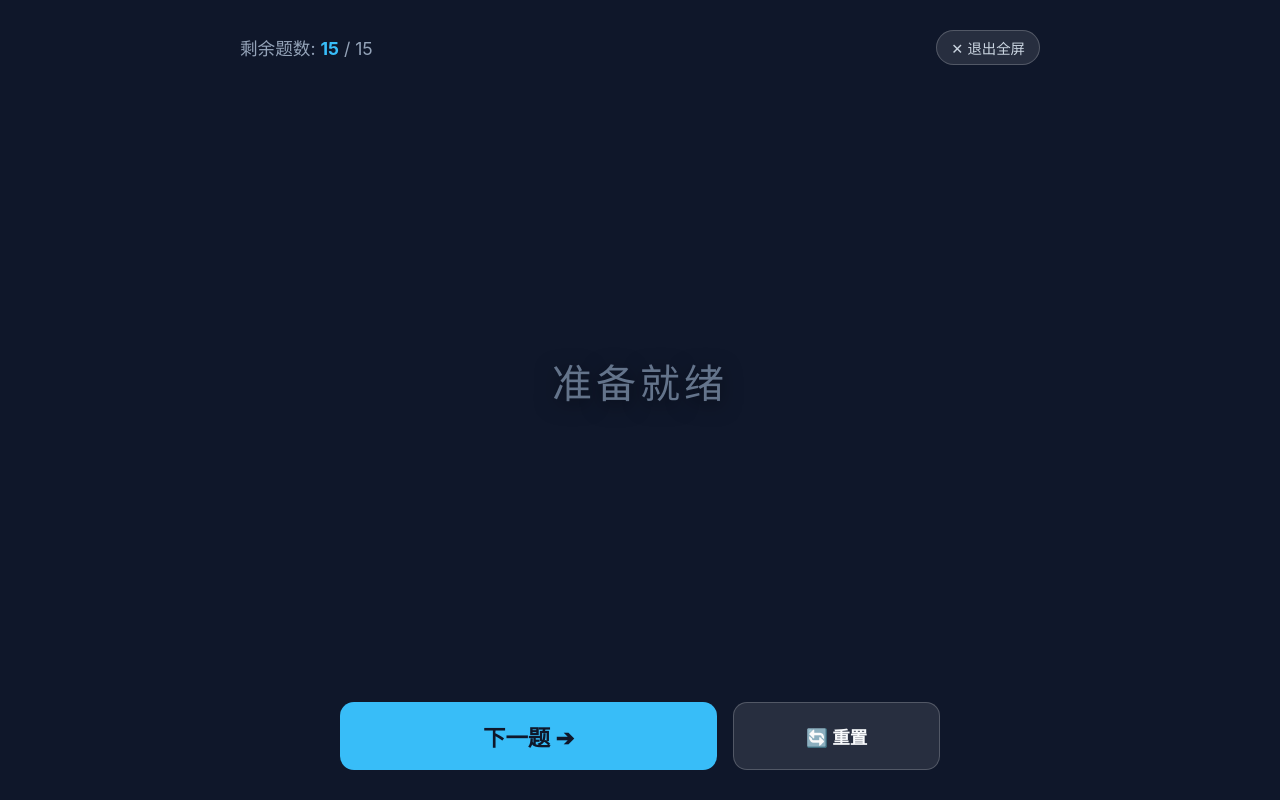
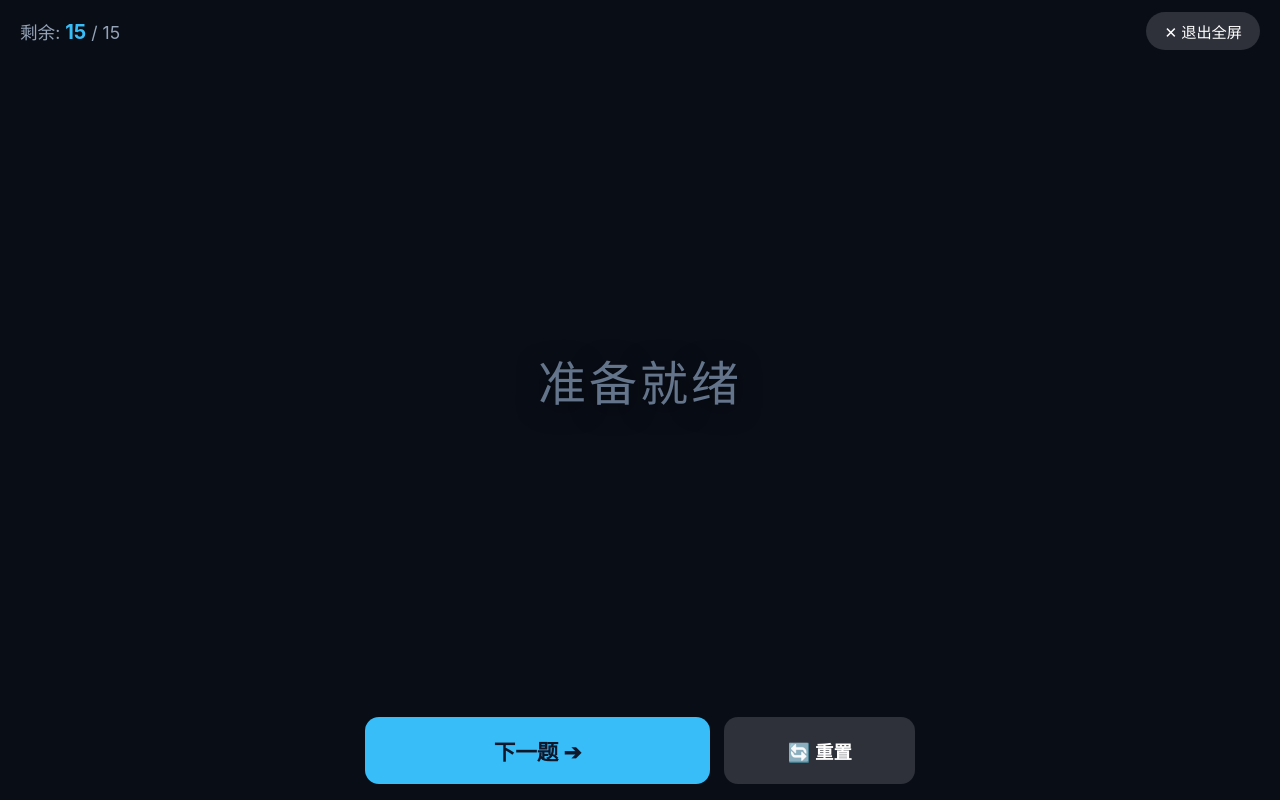
Before and after one commit to hy-1011/play-guess, a plain HTML site: page index.html in a window 1280 px wide. Both pictures are taken after a click on the button "⛶ 进入全屏模式". Drawn offline with Linux system fonts and the light colour scheme.

Commit message:
Update index.html

```diff
--- a/index.html
+++ b/index.html
@@ -2,235 +2,203 @@
 <html lang="zh-CN">
 <head>
     <meta charset="UTF-8">
-    <meta name="viewport" content="width=device-width, initial-scale=1.0">
-    <title>你画我猜 - 随机出题器</title>
+    <meta name="viewport" content="width=device-width, initial-scale=1.0, maximum-scale=1.0, user-scalable=no">
+    <title>你画我猜出题器</title>
     <style>
         :root {
-            --primary-color: #4f46e5;
+            --primary: #4f46e5;
             --primary-hover: #4338ca;
-            --danger-color: #ef4444;
-            --danger-hover: #dc2626;
-            --bg-color: #f3f4f6;
-            --card-bg: #ffffff;
-            --text-main: #1f2937;
-            --text-sub: #6b7280;
-            --border-color: #e5e7eb;
-            --accent-green: #10b981;
+            --bg: #f8fafc;
+            --card: #ffffff;
+            --text: #1e293b;
+            --text-sub: #64748b;
+            --border: #e2e8f0;
         }
 
         * {
             box-sizing: border-box;
             margin: 0;
             padding: 0;
-            font-family: -apple-system, BlinkMacSystemFont, "Segoe UI", Roboto, "Helvetica Neue", Arial, "PingFang SC", "Microsoft YaHei", sans-serif;
+            font-family: -apple-system, BlinkMacSystemFont, "Segoe UI", Roboto, "Helvetica Neue", Arial, sans-serif;
             -webkit-tap-highlight-color: transparent;
         }
 
         body {
-            background-color: var(--bg-color);
-            color: var(--text-main);
+            background-color: var(--bg);
+            color: var(--text);
             min-height: 100vh;
             display: flex;
             justify-content: center;
             align-items: center;
-            padding: 20px;
+            padding: 16px;
         }
 
         .container {
             width: 100%;
-            max-width: 600px;
+            max-width: 500px;
             display: flex;
             flex-direction: column;
-            gap: 20px;
+            gap: 16px;
         }
 
         .card {
-            background: var(--card-bg);
+            background: var(--card);
             border-radius: 16px;
-            padding: 24px;
-            box-shadow: 0 4px 6px -1px rgba(0, 0, 0, 0.1), 0 2px 4px -1px rgba(0, 0, 0, 0.06);
-        }
-
-        /* 出题展示区域 */
-        .display-card {
-            text-align: center;
-            padding: 32px 24px;
+            padding: 20px;
+            box-shadow: 0 4px 6px -1px rgba(0,0,0,0.05), 0 2px 4px -1px rgba(0,0,0,0.03);
+            border: 1px solid var(--border);
         }
 
         .stats {
             display: flex;
             justify-content: space-around;
-            margin-bottom: 20px;
+            margin-bottom: 16px;
             font-size: 0.95rem;
             color: var(--text-sub);
         }
 
-        .stats span b {
-            color: var(--primary-color);
-            font-size: 1.15rem;
+        .stats b {
+            color: var(--primary);
+            font-size: 1.1rem;
         }
 
         .word-box {
-            min-height: 140px;
+            min-height: 130px;
             display: flex;
             justify-content: center;
             align-items: center;
-            background: #f9fafb;
-            border: 2px dashed var(--border-color);
+            background: #f1f5f9;
             border-radius: 12px;
-            margin-bottom: 24px;
-            padding: 20px;
+            margin-bottom: 20px;
+            padding: 16px;
+            text-align: center;
         }
 
         .current-word {
-            font-size: 2.6rem;
+            font-size: 2.2rem;
             font-weight: 800;
-            color: var(--text-main);
-            letter-spacing: 2px;
+            color: var(--text);
             word-break: break-word;
             line-height: 1.3;
         }
 
         .empty-hint {
             color: var(--text-sub);
-            font-size: 1.15rem;
+            font-size: 1.1rem;
             font-weight: normal;
         }
 
         .btn-group {
             display: flex;
             flex-direction: column;
-            gap: 12px;
+            gap: 10px;
         }
 
         .btn-row {
             display: flex;
-            gap: 12px;
+            gap: 10px;
         }
 
         .btn {
             border: none;
-            padding: 14px 20px;
-            font-size: 1.1rem;
+            padding: 14px 16px;
+            font-size: 1.05rem;
             font-weight: 600;
             border-radius: 10px;
             cursor: pointer;
-            transition: all 0.15s ease;
+            transition: opacity 0.15s ease;
             display: flex;
             justify-content: center;
             align-items: center;
-            gap: 8px;
         }
 
         .btn:active {
-            transform: scale(0.98);
+            opacity: 0.8;
         }
 
         .btn-primary {
-            background-color: var(--primary-color);
+            background-color: var(--primary);
             color: white;
             flex: 2;
         }
 
-        .btn-primary:hover {
-            background-color: var(--primary-hover);
-        }
-
         .btn-primary:disabled {
-            background-color: #9ca3af;
-            cursor: not-allowed;
-            transform: none;
+            background-color: #94a3b8;
+            opacity: 0.6;
         }
 
         .btn-secondary {
-            background-color: #f3f4f6;
-            color: var(--text-main);
-            border: 1px solid var(--border-color);
+            background-color: #f1f5f9;
+            color: var(--text);
+            border: 1px solid var(--border);
             flex: 1;
         }
 
-        .btn-secondary:hover {
-            background-color: #e5e7eb;
-        }
-
         .btn-fullscreen {
-            background-color: #1e293b;
+            background-color: #0f172a;
             color: #ffffff;
             width: 100%;
         }
 
-        .btn-fullscreen:hover {
-            background-color: #0f172a;
-        }
-
-        /* 题库设置折叠面板 */
-        .settings-card {
-            border: 1px solid var(--border-color);
-        }
-
+        /* 设置面板 */
         details summary {
             font-weight: 600;
             cursor: pointer;
             color: var(--text-sub);
-            user-select: none;
         }
 
         details[open] summary {
-            margin-bottom: 16px;
-            color: var(--text-main);
+            margin-bottom: 12px;
+            color: var(--text);
         }
 
         .textarea-box {
             width: 100%;
-            height: 140px;
-            padding: 12px;
-            border: 1px solid var(--border-color);
+            height: 120px;
+            padding: 10px;
+            border: 1px solid var(--border);
             border-radius: 8px;
             font-size: 0.95rem;
-            line-height: 1.5;
             resize: vertical;
             outline: none;
-            margin-bottom: 12px;
-        }
-
-        .textarea-box:focus {
-            border-color: var(--primary-color);
+            margin-bottom: 10px;
         }
 
         .tip-text {
             font-size: 0.85rem;
             color: var(--text-sub);
-            margin-bottom: 12px;
+            margin-bottom: 10px;
         }
 
         .save-msg {
-            color: var(--accent-green);
+            color: #10b981;
             font-size: 0.9rem;
             margin-top: 8px;
             display: none;
             text-align: center;
         }
 
-        /* ---------------- 全屏极简模式样式 ---------------- */
+        /* ---------------- 全屏特大字体模式 ---------------- */
         .fullscreen-overlay {
             display: none;
             position: fixed;
             top: 0;
             left: 0;
-            width: 100vw;
-            height: 100vh;
-            background-color: #0f172a;
+            right: 0;
+            bottom: 0;
+            width: 100%;
+            height: 100%;
+            background-color: #090d16;
             color: #ffffff;
-            z-index: 9999;
+            z-index: 99999;
             flex-direction: column;
             justify-content: space-between;
             align-items: center;
-            padding: 30px 24px;
+            padding: calc(env(safe-area-inset-top, 20px) + 12px) 20px calc(env(safe-area-inset-bottom, 20px) + 16px) 20px;
         }
 
         .fs-header {
             width: 100%;
-            max-width: 800px;
             display: flex;
             justify-content: space-between;
             align-items: center;
@@ -240,20 +208,18 @@
 
         .fs-header b {
             color: #38bdf8;
+            font-size: 1.25rem;
         }
 
         .fs-exit-btn {
-            background: rgba(255, 255, 255, 0.1);
-            color: #cbd5e1;
-            border: 1px solid rgba(255, 255, 255, 0.2);
-            padding: 6px 14px;
+            background: rgba(255, 255, 255, 0.15);
+            color: #ffffff;
+            border: none;
+            padding: 8px 18px;
             border-radius: 20px;
-            font-size: 0.9rem;
+            font-size: 0.95rem;
+            font-weight: 500;
             cursor: pointer;
-        }
-
-        .fs-exit-btn:hover {
-            background: rgba(255, 255, 255, 0.2);
         }
 
         .fs-word-area {
@@ -262,109 +228,98 @@
             justify-content: center;
             align-items: center;
             width: 100%;
-            max-width: 900px;
             text-align: center;
-            padding: 20px;
+            padding: 10px 16px;
         }
 
+        /* 特大字体设置：自动适应手机/平板/电脑 */
         .fs-word {
-            font-size: clamp(3.5rem, 10vw, 7rem);
+            font-size: clamp(4.5rem, 18vw, 11rem);
             font-weight: 900;
-            letter-spacing: 4px;
-            line-height: 1.2;
-            color: #f8fafc;
-            text-shadow: 0 4px 20px rgba(0,0,0,0.5);
+            letter-spacing: 3px;
+            line-height: 1.15;
+            color: #ffffff;
             word-break: break-word;
+            text-shadow: 0 4px 24px rgba(0, 0, 0, 0.6);
         }
 
         .fs-hint {
-            font-size: clamp(1.8rem, 4vw, 2.5rem);
+            font-size: clamp(1.8rem, 6vw, 3rem);
             color: #64748b;
             font-weight: normal;
         }
 
         .fs-controls {
             width: 100%;
-            max-width: 600px;
+            max-width: 550px;
             display: flex;
-            gap: 16px;
+            gap: 14px;
         }
 
         .fs-btn-next {
             flex: 2;
             background-color: #38bdf8;
             color: #0f172a;
-            font-size: 1.4rem;
+            font-size: 1.35rem;
             font-weight: 700;
-            padding: 18px 24px;
+            padding: 18px;
             border-radius: 14px;
         }
 
-        .fs-btn-next:hover {
-            background-color: #0ea5e9;
-        }
-
         .fs-btn-next:disabled {
-            background-color: #475569;
-            color: #94a3b8;
-            cursor: not-allowed;
+            background-color: #334155;
+            color: #64748b;
         }
 
         .fs-btn-reset {
             flex: 1;
-            background: rgba(255, 255, 255, 0.1);
-            color: #f8fafc;
-            border: 1px solid rgba(255, 255, 255, 0.2);
-            font-size: 1.1rem;
-            padding: 18px 20px;
+            background: rgba(255, 255, 255, 0.15);
+            color: #ffffff;
+            border: none;
+            font-size: 1.15rem;
+            padding: 18px;
             border-radius: 14px;
-        }
-
-        .fs-btn-reset:hover {
-            background: rgba(255, 255, 255, 0.2);
         }
     </style>
 </head>
 <body>
 
-<!-- 普通视图 -->
 <div class="container" id="mainContainer">
-    <div class="card display-card">
+    <div class="card">
         <div class="stats">
             <span>总题数: <b id="totalCount">0</b></span>
             <span>剩余待抽: <b id="remainCount">0</b></span>
         </div>
 
         <div class="word-box">
-            <div id="wordDisplay" class="current-word empty-hint">点击下方按钮开始</div>
+            <div id="wordDisplay" class="current-word empty-hint">准备就绪，点击抽题</div>
         </div>
 
         <div class="btn-group">
             <div class="btn-row">
                 <button id="drawBtn" class="btn btn-primary" onclick="drawNextWord()">🎯 下一道题</button>
-                <button id="resetBtn" class="btn btn-secondary" onclick="confirmResetPool()">🔄 重置题库</button>
+                <button id="resetBtn" class="btn btn-secondary" onclick="confirmResetPool()">🔄 重置</button>
             </div>
-            <button class="btn btn-fullscreen" onclick="enterFullscreenMode()">⛶ 进入全屏模式</button>
+            <button class="btn btn-fullscreen" onclick="toggleFullscreen(true)">⛶ 进入全屏模式</button>
         </div>
     </div>
 
-    <!-- 题库管理区（折叠） -->
-    <div class="card settings-card">
+    <div class="card">
         <details>
             <summary>⚙️ 自定义题库设置</summary>
-            <p class="tip-text">每行输入一个词语，空行会自动忽略。保存后浏览器会自动记住。</p>
-            <textarea id="wordInput" class="textarea-box" placeholder="例如：&#10;奥特曼&#10;西瓜&#10;珍珠奶茶&#10;蒙娜丽莎的微笑"></textarea>
-            <button class="btn btn-primary" style="width: 100%; font-size: 1rem; padding: 10px;" onclick="saveCustomWords()">💾 保存并更新题库</button>
+            <p class="tip-text" style="margin-top: 10px;">每行输入一个词语，修改后点击保存：</p>
+            <textarea id="wordInput" class="textarea-box" placeholder="例如：&#10;奥特曼&#10;西瓜&#10;奶茶"></textarea>
+            <button class="btn btn-primary" style="width: 100%; font-size: 0.95rem; padding: 10px;" onclick="saveCustomWords()">💾 保存题库</button>
             <div id="saveMsg" class="save-msg">✓ 题库保存成功！</div>
         </details>
     </div>
 </div>
 
-<!-- 全屏极简视图 -->
+<!-- 全屏特大字体覆盖层 -->
 <div class="fullscreen-overlay" id="fullscreenOverlay">
     <div class="fs-header">
-        <div>剩余题数: <b id="fsRemainCount">0</b> / <span id="fsTotalCount">0</span></div>
-        <button class="fs-exit-btn" onclick="exitFullscreenMode()">✕ 退出全屏</button>
+        <div>剩余: <b id="fsRemainCount">0</b> / <span id="fsTotalCount">0</span></div>
+        <button class="fs-exit-btn" onclick="toggleFullscreen(false)">✕ 退出全屏</button>
     </div>
 
     <div class="fs-word-area">
@@ -378,34 +333,40 @@
 </div>
 
 <script>
-    const defaultWords = [
+    var defaultWords = [
         "奥特曼", "珍珠奶茶", "吃鸡", "过山车", "仙人掌",
         "蒙娜丽莎", "打瞌睡", "皮卡丘", "火锅", "羽毛球",
         "小猪佩奇", "蓝牙耳机", "做核酸", "孙悟空", "爆米花"
     ];
 
-    let fullPool = [];      // 完整题库
-    let currentPool = [];   // 未抽题池
-    let currentWord = "";   // 当前展示词语
+    var fullPool = [];
+    var currentPool = [];
+    var currentWord = "";
 
-    window.onload = function() {
-        const savedWords = localStorage.getItem("draw_guess_words");
-        if (savedWords) {
-            fullPool = JSON.parse(savedWords);
-        } else {
-            fullPool = [...defaultWords];
-            localStorage.setItem("draw_guess_words", JSON.stringify(fullPool));
+    function init() {
+        try {
+            var saved = localStorage.getItem("draw_guess_words");
+            if (saved) {
+                fullPool = JSON.parse(saved);
+            } else {
+                fullPool = defaultWords.slice();
+                localStorage.setItem("draw_guess_words", JSON.stringify(fullPool));
+            }
+        } catch (e) {
+            fullPool = defaultWords.slice();
         }
 
-        document.getElementById("wordInput").value = fullPool.join("\n");
-        resetPool(false);
-    };
+        var inputEl = document.getElementById("wordInput");
+        if (inputEl) {
+            inputEl.value = fullPool.join("\n");
+        }
+        resetPool();
+    }
 
-    // 抽题逻辑
     function drawNextWord() {
         if (currentPool.length === 0) return;
 
-        const randomIndex = Math.floor(Math.random() * currentPool.length);
+        var randomIndex = Math.floor(Math.random() * currentPool.length);
         currentWord = currentPool.splice(randomIndex, 1)[0];
 
         renderWord();
@@ -414,26 +375,24 @@
         if (currentPool.length === 0) {
             document.getElementById("drawBtn").disabled = true;
             document.getElementById("fsDrawBtn").disabled = true;
-            document.getElementById("drawBtn").innerText = "题目已全部抽完";
+            document.getElementById("drawBtn").innerText = "题目已抽完";
             document.getElementById("fsDrawBtn").innerText = "已抽完";
         }
     }
 
-    // 确认重置
     function confirmResetPool() {
         if (currentPool.length < fullPool.length && currentPool.length > 0) {
             if (!confirm("确定要重置题库重新洗牌吗？")) return;
         }
-        resetPool(true);
+        resetPool();
     }
 
-    // 执行重置
-    function resetPool(isUserAction = false) {
-        currentPool = [...fullPool];
+    function resetPool() {
+        currentPool = fullPool.slice();
         currentWord = "";
 
-        document.getElementById("drawBtn").disabled = fullPool.length === 0;
-        document.getElementById("fsDrawBtn").disabled = fullPool.length === 0;
+        document.getElementById("drawBtn").disabled = (fullPool.length === 0);
+        document.getElementById("fsDrawBtn").disabled = (fullPool.length === 0);
         document.getElementById("drawBtn").innerText = "🎯 下一道题";
         document.getElementById("fsDrawBtn").innerText = "下一题 ➔";
 
@@ -441,10 +400,9 @@
         updateStats();
     }
 
-    // 渲染词语到普通视图与全屏视图
     function renderWord() {
-        const wordEl = document.getElementById("wordDisplay");
-        const fsWordEl = document.getElementById("fsWordDisplay");
+        var wordEl = document.getElementById("wordDisplay");
+        var fsWordEl = document.getElementById("fsWordDisplay");
 
         if (fullPool.length === 0) {
             wordEl.className = "current-word empty-hint";
@@ -464,7 +422,6 @@
         }
     }
 
-    // 更新题数统计
     function updateStats() {
         document.getElementById("totalCount").innerText = fullPool.length;
         document.getElementById("remainCount").innerText = currentPool.length;
@@ -472,13 +429,14 @@
         document.getElementById("fsRemainCount").innerText = currentPool.length;
     }
 
-    // 保存自定义词库
     function saveCustomWords() {
-        const text = document.getElementById("wordInput").value;
-        const words = text
-            .split("\n")
-            .map(w => w.trim())
-            .filter(w => w.length > 0);
+        var text = document.getElementById("wordInput").value;
+        var lines = text.split("\n");
+        var words = [];
+        for (var i = 0; i < lines.length; i++) {
+            var item = lines[i].trim();
+            if (item.length > 0) words.push(item);
+        }
 
         if (words.length === 0) {
             alert("题库不能为空！");
@@ -486,50 +444,25 @@
         }
 
         fullPool = words;
-        localStorage.setItem("draw_guess_words", JSON.stringify(fullPool));
+        try {
+            localStorage.setItem("draw_guess_words", JSON.stringify(fullPool));
+        } catch (e) {}
+
         resetPool();
 
-        const msgEl = document.getElementById("saveMsg");
+        var msgEl = document.getElementById("saveMsg");
         msgEl.style.display = "block";
-        setTimeout(() => {
+        setTimeout(function() {
             msgEl.style.display = "none";
         }, 2000);
     }
 
-    // 全屏模式控制
-    function enterFullscreenMode() {
-        const fsOverlay = document.getElementById("fullscreenOverlay");
-        fsOverlay.style.display = "flex";
-
-        // 尝试调用浏览器原生全屏接口
-        const elem = document.documentElement;
-        if (elem.requestFullscreen) {
-            elem.requestFullscreen().catch(() => {});
-        } else if (elem.webkitRequestFullscreen) {
-            elem.webkitRequestFullscreen();
-        }
+    function toggleFullscreen(show) {
+        var overlay = document.getElementById("fullscreenOverlay");
+        overlay.style.display = show ? "flex" : "none";
     }
 
-    function exitFullscreenMode() {
-        const fsOverlay = document.getElementById("fullscreenOverlay");
-        fsOverlay.style.display = "none";
-
-        if (document.fullscreenElement || document.webkitFullscreenElement) {
-            if (document.exitFullscreen) {
-                document.exitFullscreen().catch(() => {});
-            } else if (document.webkitExitFullscreen) {
-                document.webkitExitFullscreen();
-            }
-        }
-    }
-
-    // 监听键盘按 Esc 或系统手势退出全屏时同步状态
-    document.addEventListener("fullscreenchange", function() {
-        if (!document.fullscreenElement) {
-            document.getElementById("fullscreenOverlay").style.display = "none";
-        }
-    });
+    window.onload = init;
 </script>
-
 </body>
 </html>
```
